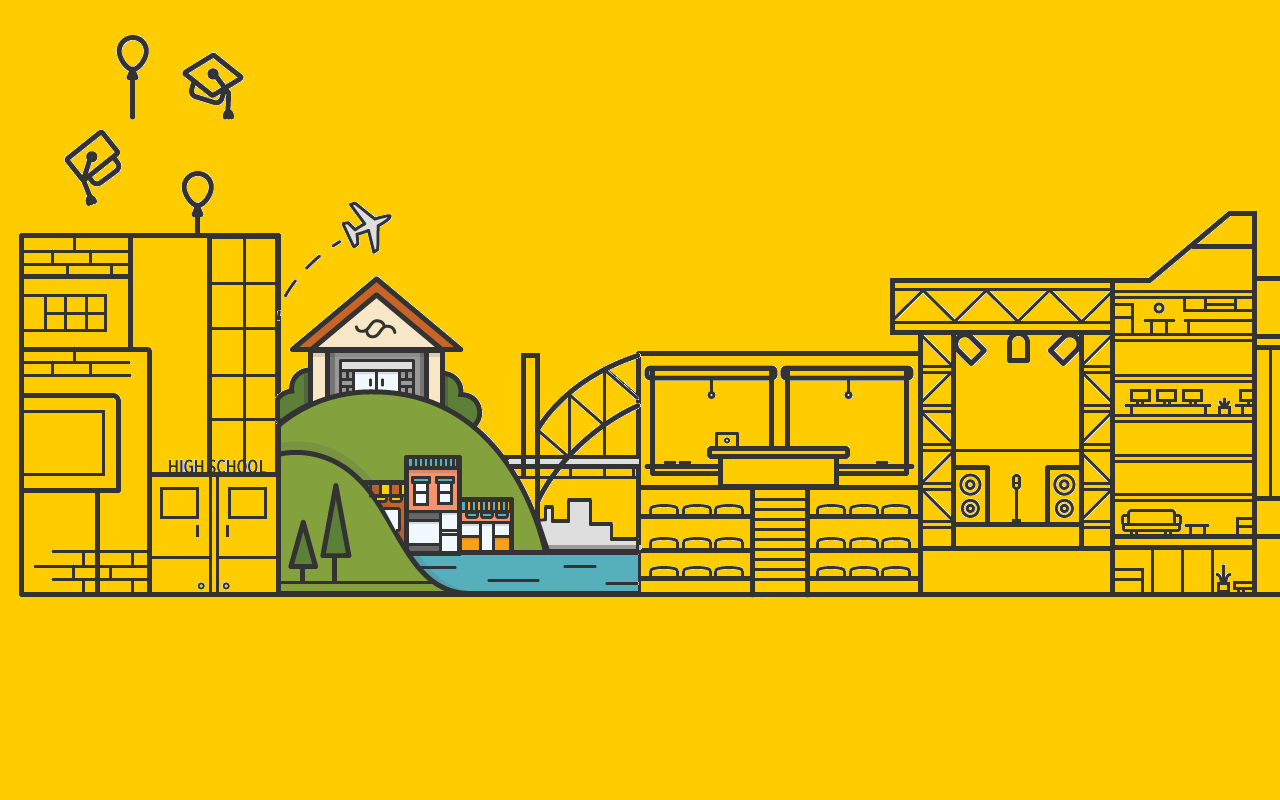
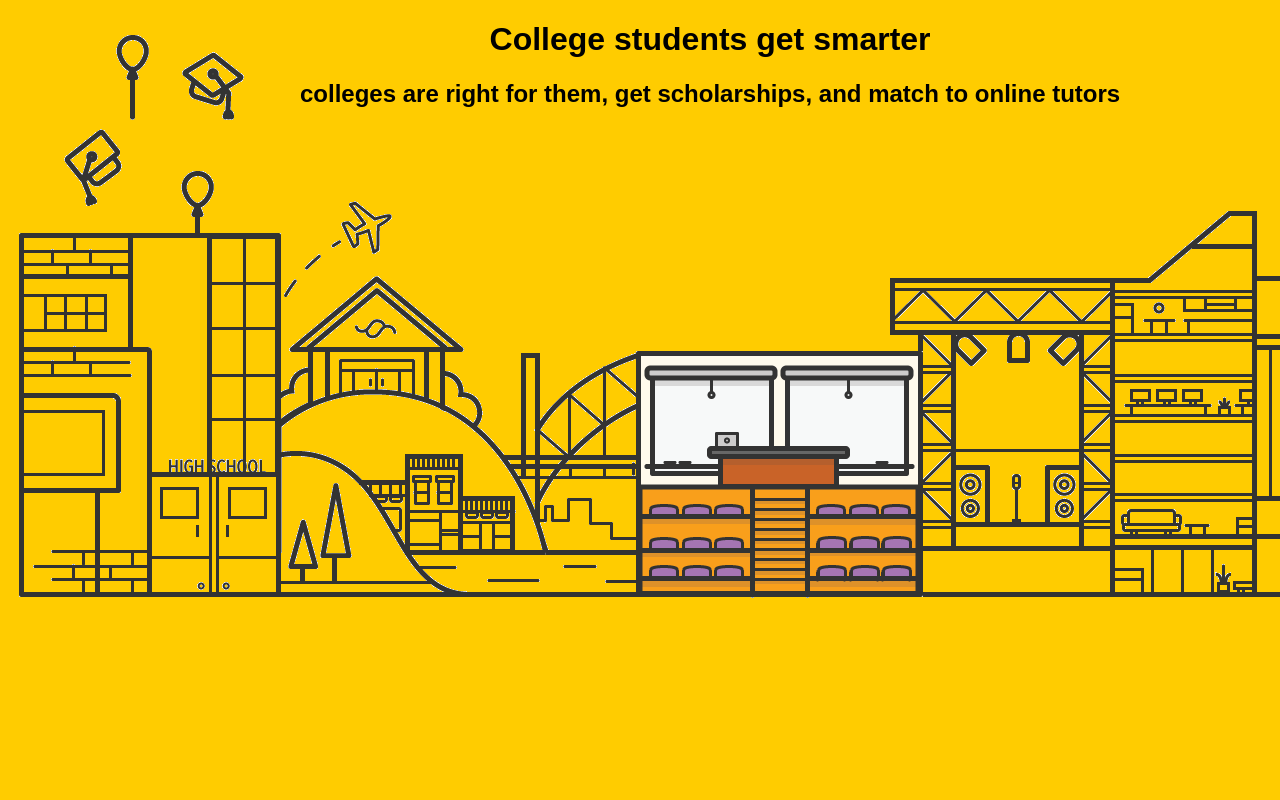
Before and after one commit to majornorth/ux-team-parallax, a plain HTML site: page index.html in a window 1280 px wide. Shown: the top 800 px of the page. Drawn offline with Linux system fonts and the light colour scheme.

Commit message:
add header copy

```diff
--- a/index.html
+++ b/index.html
@@ -12,11 +12,19 @@
 </head>
 
 <body>
-    <div class="one"></div>
-    <div class="two"></div>
-    <div class="three"></div>
-    <div class="four"></div>
-    <div class="five"></div>
+    <div class="orange"></div>
+
+    <div class="container">
+      <div class="zero">
+        <h1 class="hub-section-title">High school</h1>
+        <h2 class="hub-section-description">colleges are right for them, get scholarships, and match to online tutors</h2>
+      </div>
+      <div class="one"></div>
+      <div class="two"></div>
+      <div class="three"></div>
+      <div class="four"></div>
+      <div class="five"></div>
+    </div>
   <script src="scripts.js"></script>
   <script>
   (function() {
--- a/scripts.js
+++ b/scripts.js
@@ -1,11 +1,3 @@
-// (function getScrollOffsets() {
-//     var x = window.pageXOffset;
-//     var y = window.pageYOffset;
-
-//     console.log(x + " + " + y);
-// }());
-
-
 function dw_getScrollOffsets() {
     var doc = document, w = window;
     var x, y, docEl;
@@ -26,12 +18,15 @@ window.onscroll = function() {
     var off = dw_getScrollOffsets();
     console.log(off.y);
 
+    var h1 = document.getElementsByClassName('hub-section-title')[0];
     var two = document.getElementsByClassName('two')[0];
     var three = document.getElementsByClassName('three')[0];
+    var four = document.getElementsByClassName('four')[0];
 
     if (off.y >= '1001' && off.y <= '1999') {
         two.style.opacity = "1";
         three.style.opacity = "0";
+        h1.textContent="High School";
     }
 
     if (off.y <= '1000') {
@@ -41,5 +36,14 @@ window.onscroll = function() {
     if (off.y >= '2001' && off.y <= '2999') {
         two.style.opacity = "0";
         three.style.opacity = "1";
+        four.style.opacity = "0";
+        h1.textContent="College students love us";
+    }
+
+    if (off.y >= '3001' && off.y <= '3999') {
+        two.style.opacity = "0";
+        three.style.opacity = "0";
+        four.style.opacity = "1";
+        h1.textContent="College students get smarter";
     }
 }
--- a/styles.css
+++ b/styles.css
@@ -1,10 +1,25 @@
 body {
-    background-color: #FFCC00;
     height: 6000px;
 }
 
+.orange {
+    background-color: orange;
+    height: 1000px;
+}
+
 .zero {
-    height: 1000px;
+    font-family: sans-serif;
+    text-align: center;
+    position: absolute;
+    left: 300px;
+}
+
+.container {
+    background-color: #FFCC00;
+    position: fixed;
+    top: 0;
+    left: 0;
+    width: 100%;
 }
 
 .one {
@@ -24,8 +39,6 @@ body {
     width: 100%;
     height: 1000px;
     position: fixed;
-    top: 0;
-    left: 0;
     opacity: 0;
 
     -webkit-transition: opacity 1s ease-in;
@@ -33,10 +46,6 @@ body {
     -ms-transition: opacity 1s ease-in;
     -o-transition: opacity 1s ease-in;
     transition: opacity 1s ease-in;
-}
-
-.fadein {
-    opacity: 1;
 }
 
 .three {
@@ -58,21 +67,23 @@ body {
 }
 
 .four {
+    background-image: url('student-hub-color-3.png');
+    background-position: 627px 20px;
+    background-repeat: no-repeat;
+    width: 100%;
     height: 1000px;
+    position: fixed;
+    top: 0;
+    left: 0;
+    opacity: 0;
+
+    -webkit-transition: opacity 1s ease-in;
+    -moz-transition: opacity 1s ease-in;
+    -ms-transition: opacity 1s ease-in;
+    -o-transition: opacity 1s ease-in;
+    transition: opacity 1s ease-in;
 }
 
 .five {
     height: 1000px;
 }
-
-.color-1 {
-    background-image: url('student-hub-color-1.png');
-    background-repeat: no-repeat;
-    position: relative;
-    left: -17px;
-    top: -1px;
-}
-
-.hide {
-    display: none;
-}
```
Also changed, not shown: student-hub-color-3.png (added).
